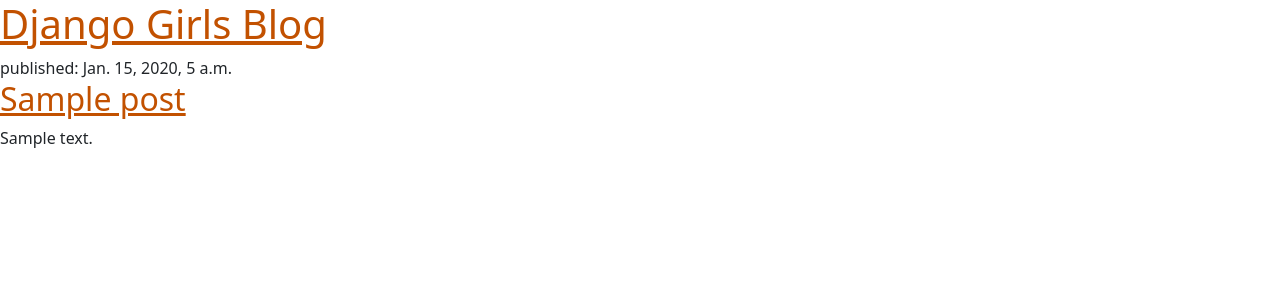
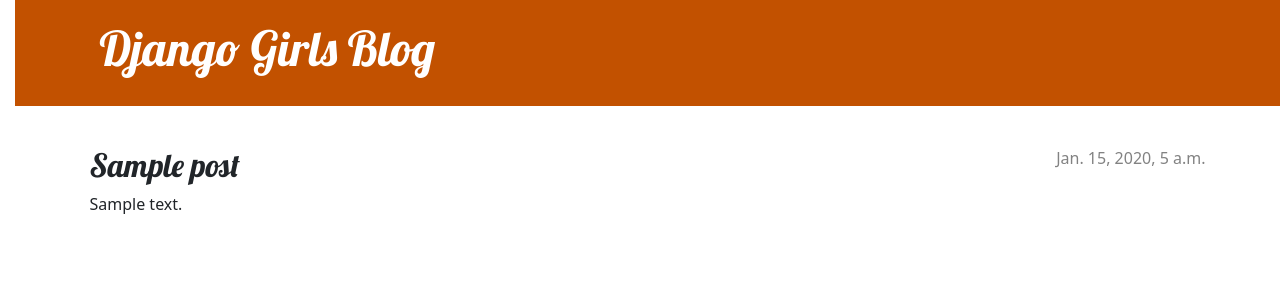
Before and after one commit to hedens1/my-first-blog, a Django app: template blog/templates/blog/post_list.html in a window 1280 px wide. Shown: the top 300 px of the page. Run offline with Django 4.2, Linux system fonts and the light colour scheme; the template is opened without the code that fills it: values that come from a table or form of the project are taken from there, others are empty; tables that the repository leaves empty hold one stand-in row (values such as "Sample post").

Commit message:
Added view and template for detailed blog posts

```diff
--- a/blog/static/css/blog.css
+++ b/blog/static/css/blog.css
@@ -1,3 +1,80 @@
 h1 a, h2 a {
     Color: #C25100;
+    font-family: 'Lobster';
 }
+
+body {
+    padding-left: 15px;
+}
+
+.page-header {
+    background-color: #C25100;
+    margin-top: 0;
+    margin-bottom: 40px;
+    padding: 20px 20px 20px 40px;
+}
+
+.page-header h1,
+.page-header h1 a,
+.page-header h1 a:visited,
+.page-header h1 a:active {
+    color: #ffffff;
+    font-size: 36pt;
+    text-decoration: none;
+}
+
+h1,
+h2,
+h3,
+h4 {
+    font-family: 'Lobster', cursive;
+}
+
+.date {
+    color: #828282;
+}
+
+.save {
+    float: right;
+}
+
+.post-form textarea,
+.post-form input {
+    width: 100%;
+}
+
+.top-menu,
+.top-menu:hover,
+.top-menu:visited {
+    color: #ffffff;
+    float: right;
+    font-size: 26pt;
+    margin-right: 20px;
+}
+
+.post {
+    margin-bottom: 70px;
+}
+
+.post h2 a,
+.post h2 a:visited {
+    color: #000000;
+}
+
+.post > .date,
+.post > .actions {
+    float: right;
+}
+
+.btn-secondary,
+.btn-secondary:visited {
+    color: #C25100;
+    background: none;
+    border-color: #C25100;
+    margin-left: 15px;
+}
+
+.btn-secondary:hover {
+    color: #FFFFFF;
+    background-color: #C25100;
+}
--- /dev/null
+++ b/blog/templates/blog/base.html
@@ -0,0 +1,34 @@
+{% load static %}
+<!DOCTYPE html>
+<html>
+    <head>
+        <title>Django Girls blog</title>
+        <link rel="stylesheet" href="https://cdn.jsdelivr.net/npm/bootstrap@5.3.3/dist/css/bootstrap.min.css" integrity="sha384-QWTKZyjpPEjISv5WaRU9OFeRpok6YctnYmDr5pNlyT2bRjXh0JMhjY6hW+ALEwIH" crossorigin="anonymous">
+        <link rel="stylesheet" href="https://fonts.googleapis.com/css?family=Lobster&subset=latin,latin-ext">
+        <link rel="stylesheet" href="{% static 'css/blog.css' %}">
+    </head>
+    <body>
+        <header class="page-header">
+            <div class="container">
+                <h1><a href="/">Django Girls Blog</a></h1>
+            </div>
+        </header>
+        <main class="container">
+            <div class ="row">
+                <div class="col">
+                    {% block content %}
+                        {% for post in posts %}
+                            <article class="post">
+                                <time class="date">
+                                    {{ post.published_date }}
+                                </time>
+                                <h2><a href="">{{ post.title }}</a></h2>
+                                <p>{{ post.text|linebreaksbr }}</p>
+                            </article>
+                        {% endfor %}
+                    {% endblock %}
+                </div>
+            </div>
+        </main>
+    </body>
+</html>
--- a/blog/templates/blog/post_list.html
+++ b/blog/templates/blog/post_list.html
@@ -1,22 +1,47 @@
+{% extends 'blog/base.html' %}
+
+{% block content %}
+    <article class="post">
+        {% if post.published_date %}
+            <time class="date">
+                {{ post.published_date }}
+            </time>
+        {% endif %}
+        <h2>{{ post.title }}</h2>
+        <p>{{ post.text|linebreaksbr }}</p>
+    </article>
+{% endblock %}
 {% load static %}
+
 <!DOCTYPE html>
 <html>
     <head>
         <title>Django Girls blog</title>
         <link rel="stylesheet" href="https://cdn.jsdelivr.net/npm/bootstrap@5.3.3/dist/css/bootstrap.min.css" integrity="sha384-QWTKZyjpPEjISv5WaRU9OFeRpok6YctnYmDr5pNlyT2bRjXh0JMhjY6hW+ALEwIH" crossorigin="anonymous">
+        <link rel="stylesheet" href="https://fonts.googleapis.com/css?family=Lobster&subset=latin,latin-ext">
         <link rel="stylesheet" href="{% static 'css/blog.css' %}">
     </head>
     <body>
-        <header>
+        <header class="page-header">
+            <div class="container">
                 <h1><a href="/">Django Girls Blog</a></h1>
+            </div>
         </header>
 
+<main class="container">
+    <div class="row">
+        <div class="col">
             {% for post in posts %}
-            <article>
-                <time>published: {{ post.published_date }}</time>
+                <article class="post">
+                    <time class="date">
+                        {{ post.published_date }}
+                    </time>
                     <h2><a href="">{{ post.title }}</a></h2>
                     <p>{{ post.text|linebreaksbr }}</p>
                 </article>
             {% endfor %}
+        </div>
+    </div>
+</main>
     </body>
 </html>
--- a/blog/urls.py
+++ b/blog/urls.py
@@ -3,4 +3,5 @@
 
 urlpatterns = [
     path('', views.post_list, name='post_list'),
+    path('post/<int:pk>/', views.post_detail, name='post_detail'),
 ]
--- a/blog/views.py
+++ b/blog/views.py
@@ -1,7 +1,11 @@
-from django.shortcuts import render
+from django.shortcuts import render, get_object_or_404
 from django.utils import timezone
 from .models import Post
 
 def post_list(request):
     posts = Post.objects.filter(published_date__lte=timezone.now()).order_by('published_date')
     return render(request, 'blog/post_list.html', {'posts': posts})
+
+def post_detail(request, pk): # 'pk' is defined here as a parameter
+    post = get_object_or_404(Post, pk=pk) # Use it inside the function
+    return render(request, 'blog/post_detail.html', {'post': post})
```
Lines whose indentation alone changed are shown as unchanged.
